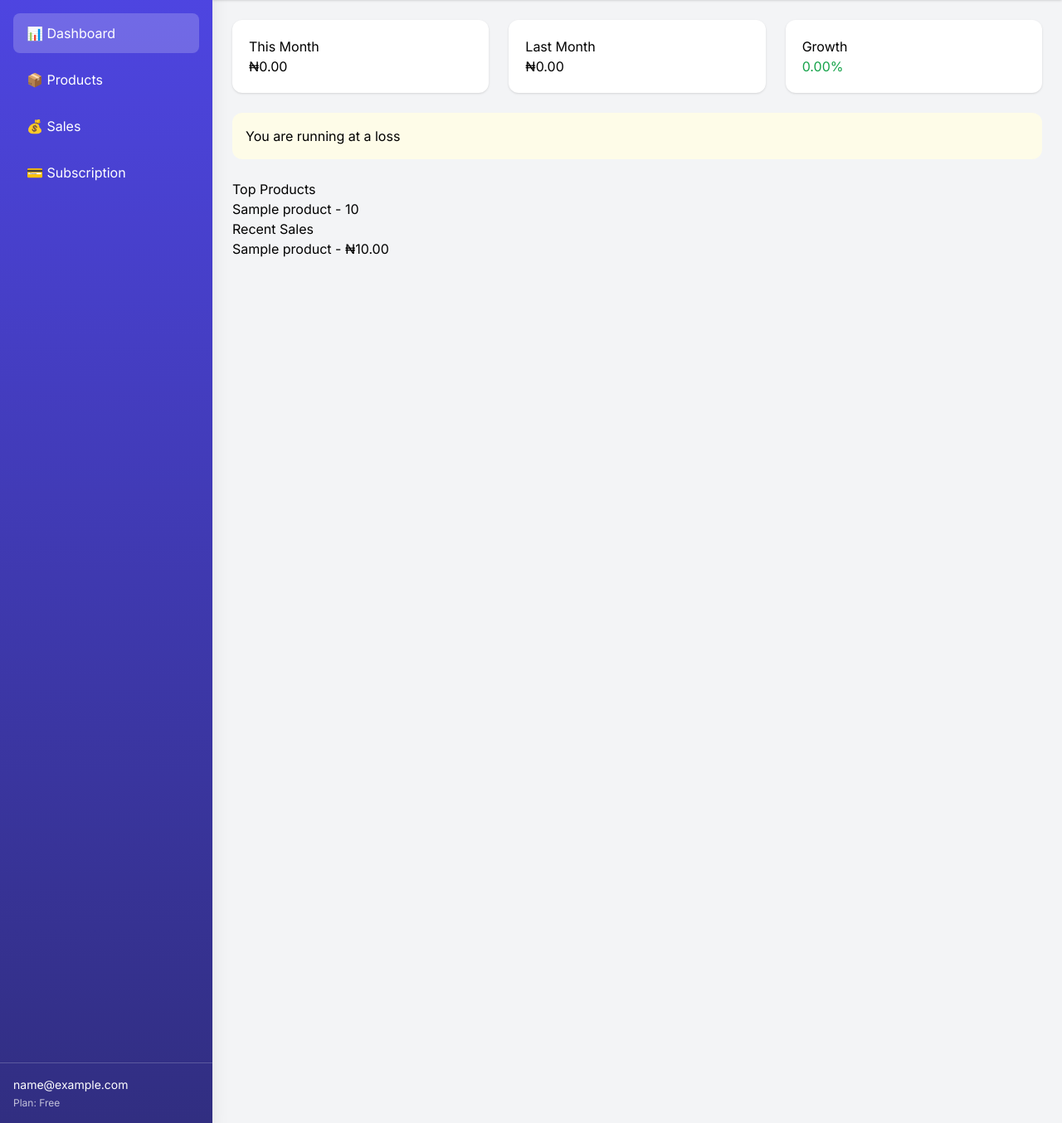
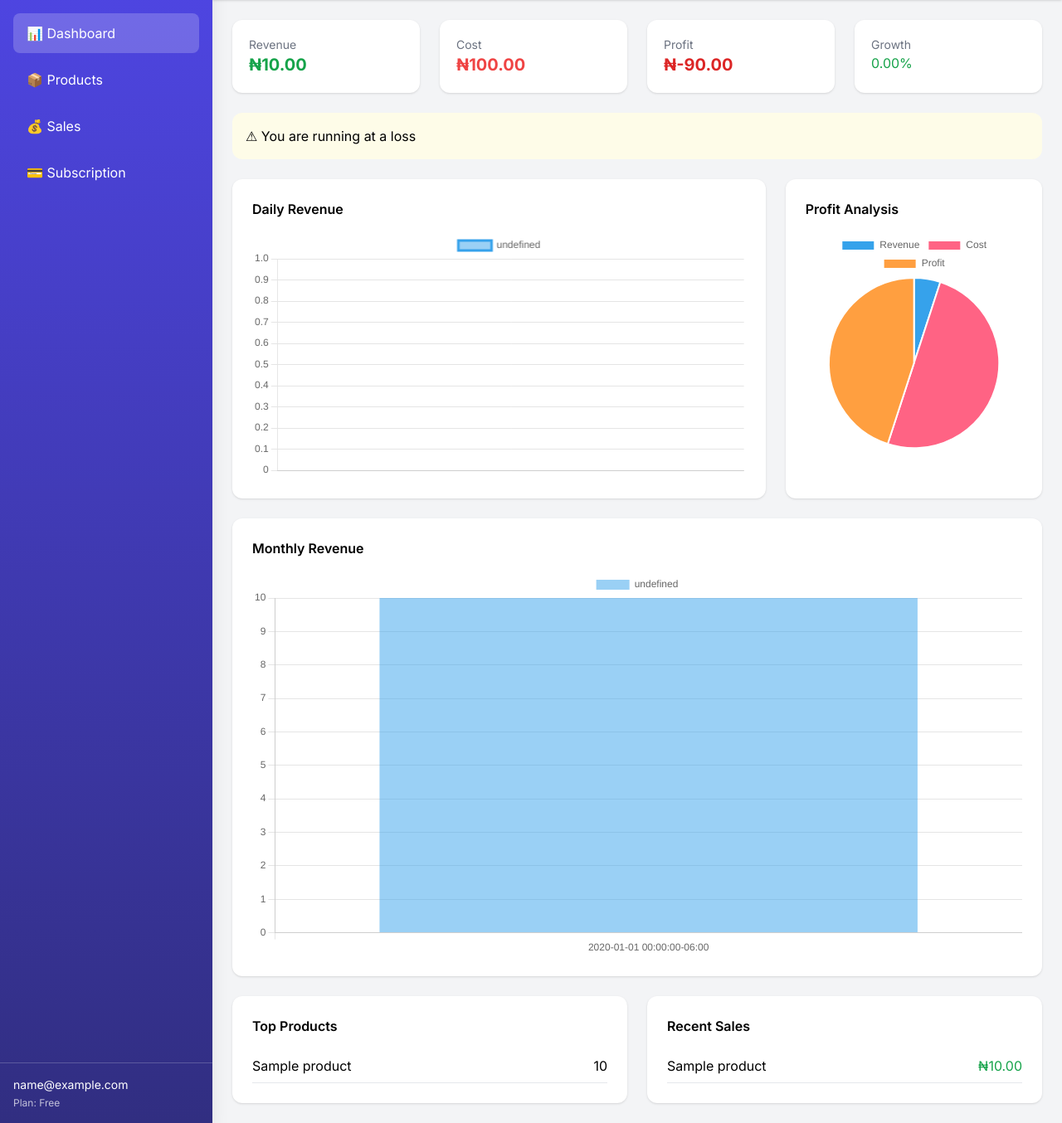
Before and after one commit to oluwatosinjegede/stockiepilot, a Django app: page /dashboard/ in a window 1280 px wide. Shown: the part 64-1418 px from the top of the page at 83% size. Run offline with Django 5.2, Linux system fonts and the light colour scheme; a user stored in the database is signed in; tables that the repository leaves empty hold one stand-in row (values such as "Sample post"); some libraries are stand-ins or nearby versions.

Commit message:
fix dashboard error DecimalField, IntegerField

```diff
--- a/apps/dashboard/views.py
+++ b/apps/dashboard/views.py
@@ -80,10 +80,13 @@ def dashboard(request):
             created_at__lt=current_month
         ).aggregate(total=Coalesce(Sum("total_amount"), DECIMAL_ZERO))["total"]
 
-        growth_rate = (
-            ((current_month_revenue - previous_month_revenue) / previous_month_revenue) * 100
-            if previous_month_revenue > 0 else 0
-        )
+        if previous_month_revenue > 0:
+            growth_rate = float(
+                (current_month_revenue - previous_month_revenue)
+                / previous_month_revenue * 100
+            )
+        else:
+            growth_rate = 0.0
 
         # =========================
         # MONTHLY TREND (FIXED)
@@ -155,10 +158,10 @@ def dashboard(request):
         ]
 
         return render(request, "dashboard.html", {
-            "total_revenue": total_revenue,
-            "total_cost": total_cost,
-            "profit": profit,
-            "total_sales": total_sales,
+            "total_revenue": float(total_revenue),
+            "total_cost": float(total_cost),
+            "profit": float(profit),
+            "total_sales": float(total_sales),
 
             "current_month_revenue": current_month_revenue,
             "previous_month_revenue": previous_month_revenue,
--- a/templates/dashboard.html
+++ b/templates/dashboard.html
@@ -7,76 +7,139 @@
 </div>
 {% endif %}
 
-<!-- KPI -->
-<div class="grid md:grid-cols-3 gap-6 mb-6">
+<!-- ================= KPI ================= -->
+<div class="grid md:grid-cols-4 gap-6 mb-6">
+
   <div class="bg-white p-5 shadow rounded-xl">
-    <p>This Month</p>
-    <h2>₦{{ current_month_revenue|default:0|floatformat:2 }}</h2>
+    <p class="text-sm text-gray-500">Revenue</p>
+    <h2 class="text-xl font-bold text-green-600">
+      ₦{{ total_revenue|floatformat:2 }}
+    </h2>
   </div>
 
   <div class="bg-white p-5 shadow rounded-xl">
-    <p>Last Month</p>
-    <h2>₦{{ previous_month_revenue|default:0|floatformat:2 }}</h2>
+    <p class="text-sm text-gray-500">Cost</p>
+    <h2 class="text-xl font-bold text-red-500">
+      ₦{{ total_cost|floatformat:2 }}
+    </h2>
   </div>
 
   <div class="bg-white p-5 shadow rounded-xl">
-    <p>Growth</p>
-    <h2 class="{% if growth_rate >= 0 %}text-green-600{% else %}text-red-600{% endif %}">
-      {{ growth_rate|default:0|floatformat:2 }}%
+    <p class="text-sm text-gray-500">Profit</p>
+    <h2 class="text-xl font-bold {% if profit >= 0 %}text-indigo-600{% else %}text-red-600{% endif %}">
+      ₦{{ profit|floatformat:2 }}
     </h2>
   </div>
+
+  <div class="bg-white p-5 shadow rounded-xl">
+    <p class="text-sm text-gray-500">Growth</p>
+    <h2 class="{% if growth_rate >= 0 %}text-green-600{% else %}text-red-600{% endif %}">
+      {{ growth_rate|floatformat:2 }}%
+    </h2>
   </div>
 
-<!-- ALERTS -->
+</div>
+
+<!-- ================= ALERTS ================= -->
 <div class="bg-yellow-50 p-4 mb-6 rounded-xl">
   {% for alert in alerts %}
-    <p> {{ alert }}</p>
+    <p>⚠ {{ alert }}</p>
   {% empty %}
     <p>No alerts</p>
   {% endfor %}
 </div>
 
-<!-- TABLES -->
-<h3>Top Products</h3>
+<!-- ================= CHARTS ================= -->
+<div class="grid md:grid-cols-3 gap-6 mb-6">
+
+  <div class="bg-white p-6 rounded-xl shadow md:col-span-2">
+    <h3 class="font-semibold mb-4">Daily Revenue</h3>
+    <canvas id="revenueChart"></canvas>
+  </div>
+
+  <div class="bg-white p-6 rounded-xl shadow">
+    <h3 class="font-semibold mb-4">Profit Analysis</h3>
+    <canvas id="pieChart"></canvas>
+  </div>
+
+</div>
+
+<div class="bg-white p-6 rounded-xl shadow mb-6">
+  <h3 class="font-semibold mb-4">Monthly Revenue</h3>
+  <canvas id="monthlyChart"></canvas>
+</div>
+
+<!-- ================= TABLES ================= -->
+<div class="grid md:grid-cols-2 gap-6">
+
+  <!-- Top Products -->
+  <div class="bg-white p-6 rounded-xl shadow">
+    <h3 class="font-semibold mb-4">Top Products</h3>
+
     {% for p in top_products %}
-  <div>{{ p.product__name|default:"N/A" }} - {{ p.total_qty|default:0 }}</div>
+      <div class="flex justify-between border-b py-2">
+        <span>{{ p.product__name }}</span>
+        <span>{{ p.total_qty }}</span>
+      </div>
     {% empty %}
       <p>No products</p>
     {% endfor %}
+  </div>
 
-<h3>Recent Sales</h3>
+  <!-- Recent Sales -->
+  <div class="bg-white p-6 rounded-xl shadow">
+    <h3 class="font-semibold mb-4">Recent Sales</h3>
+
     {% for item in recent_sales %}
-  <div>
-    {{ item.product.name|default:"N/A" }} -
-    ₦{{ item.total_price|default:0|floatformat:2 }}
+      <div class="flex justify-between border-b py-2">
+        <span>{{ item.product.name }}</span>
+        <span class="text-green-600">
+          ₦{{ item.total_price|floatformat:2 }}
+        </span>
       </div>
     {% empty %}
       <p>No sales</p>
     {% endfor %}
+  </div>
 
+</div>
+
+<!-- ================= CHART JS ================= -->
 <script src="https://cdn.jsdelivr.net/npm/chart.js"></script>
 
 <script>
-const dates = JSON.parse('{{ sales_dates|default:"[]"|escapejs }}');
-const values = JSON.parse('{{ sales_values|default:"[]"|escapejs }}');
-const monthlyLabels = JSON.parse('{{ monthly_labels|default:"[]"|escapejs }}');
-const monthlyValues = JSON.parse('{{ monthly_values|default:"[]"|escapejs }}');
-const pieLabels = JSON.parse('{{ pie_labels|default:"[]"|escapejs }}');
-const pieValues = JSON.parse('{{ pie_values|default:"[]"|escapejs }}');
+const dates = JSON.parse('{{ sales_dates|escapejs }}');
+const values = JSON.parse('{{ sales_values|escapejs }}');
+const monthlyLabels = JSON.parse('{{ monthly_labels|escapejs }}');
+const monthlyValues = JSON.parse('{{ monthly_values|escapejs }}');
+const pieLabels = JSON.parse('{{ pie_labels|escapejs }}');
+const pieValues = JSON.parse('{{ pie_values|escapejs }}');
 
-new Chart(document.getElementById('revenueChart') || document.createElement('canvas'), {
+// Revenue
+new Chart(document.getElementById('revenueChart'), {
   type: 'line',
-  data: { labels: dates, datasets: [{ data: values }] }
+  data: {
+    labels: dates,
+    datasets: [{ data: values, tension: 0.4 }]
+  }
 });
 
-new Chart(document.getElementById('monthlyChart') || document.createElement('canvas'), {
+// Monthly
+new Chart(document.getElementById('monthlyChart'), {
   type: 'bar',
-  data: { labels: monthlyLabels, datasets: [{ data: monthlyValues }] }
+  data: {
+    labels: monthlyLabels,
+    datasets: [{ data: monthlyValues }]
+  }
 });
 
-new Chart(document.getElementById('pieChart') || document.createElement('canvas'), {
+// Pie
+new Chart(document.getElementById('pieChart'), {
   type: 'pie',
-  data: { labels: pieLabels, datasets: [{ data: pieValues }] }
+  data: {
+    labels: pieLabels,
+    datasets: [{ data: pieValues }]
+  }
 });
 </script>
 
```
Lines whose indentation alone changed are shown as unchanged.
